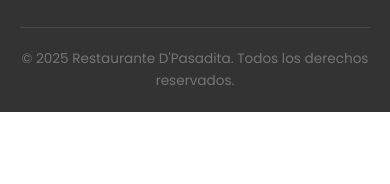
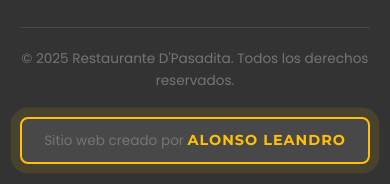
Before and after one commit to Alons08/d-pasadita, a plain HTML site: page index.html in a window 390 px wide. Shown: the part 5546-5730 px from the top of the page. Before the commit the page ends 5658 px from the top, so only its background shows below. Drawn offline with Linux system fonts and the light colour scheme.

Commit message:
actualizo

```diff
--- a/css/styles.css
+++ b/css/styles.css
@@ -524,26 +524,6 @@ a {
     font-weight: 600;
     letter-spacing: 0.5px;
     text-transform: uppercase;
-    position: relative;
-    padding-bottom: 5px;
-}
-
-.footer .restaurant-name::after {
-    content: '';
-    position: absolute;
-    bottom: 0;
-    left: 0;
-    width: 100%;
-    height: 2px;
-    background-color: var(--primary-color);
-    transform: scaleX(0);
-    transform-origin: right;
-    transition: transform 0.3s ease;
-}
-
-.footer .restaurant-name:hover::after {
-    transform: scaleX(1);
-    transform-origin: left;
 }
 
 .footer-social {
@@ -574,8 +554,69 @@ a {
     border-top: 1px solid rgba(255, 255, 255, 0.1);
     font-size: 0.85rem;
     color: var(--gray);
+    display: flex;
+    flex-direction: column;
+    gap: 10px;
 }
 
+/* Estilos para el crédito del desarrollador */
+.developer-credit-box {
+    background-color: rgba(255, 255, 255, 0.1);
+    padding: 15px 25px;
+    border-radius: 8px;
+    margin-top: 15px;
+    border: 2px solid var(--primary-color);
+    box-shadow: 0 0 15px rgba(255, 193, 7, 0.3);
+    animation: pulse 2s infinite;
+}
+
+.developer-link {
+    color: var(--primary-color);
+    font-weight: 700;
+    text-decoration: none;
+    font-size: 1.1rem;
+    text-transform: uppercase;
+    letter-spacing: 1.5px;
+    transition: all 0.3s ease;
+    position: relative;
+    font-family: 'Montserrat', sans-serif;
+}
+
+.developer-link:hover {
+    color: var(--white);
+    text-shadow: 0 0 10px rgba(255, 193, 7, 0.7);
+}
+
+.developer-link::after {
+    content: '';
+    position: absolute;
+    width: 100%;
+    height: 2px;
+    bottom: -3px;
+    left: 0;
+    background-color: var(--primary-color);
+    transform: scaleX(0);
+    transition: transform 0.3s ease;
+}
+
+.developer-link:hover::after {
+    transform: scaleX(1);
+}
+
+/* Animación de pulso */
+@keyframes pulse {
+    0% {
+        box-shadow: 0 0 0 0 rgba(255, 193, 7, 0.5);
+    }
+    70% {
+        box-shadow: 0 0 0 12px rgba(255, 193, 7, 0);
+    }
+    100% {
+        box-shadow: 0 0 0 0 rgba(255, 193, 7, 0);
+    }
+}
+
+/* Ajustes responsive */
 @media (max-width: 992px) {
     .nosotros-content, .reserva-content {
         flex-direction: column;
@@ -663,6 +704,14 @@ a {
     .restaurant-name, .footer .restaurant-name {
         font-size: 1.1rem;
     }
+
+    .developer-credit-box {
+        padding: 12px 20px;
+    }
+
+    .developer-link {
+        font-size: 1rem;
+    }
 }
 
 @media (max-width: 576px) {
@@ -686,4 +735,13 @@ a {
     .restaurant-name, .footer .restaurant-name {
         font-size: 1rem;
     }
+
+    .developer-credit-box {
+        padding: 10px 15px;
+    }
+
+    .developer-link {
+        font-size: 0.9rem;
+        letter-spacing: 1px;
+    }
 }
--- a/index.html
+++ b/index.html
@@ -118,6 +118,9 @@
             </div>
             <div class="footer-bottom">
                 <p>&copy; 2025 Restaurante D'Pasadita. Todos los derechos reservados.</p>
+                <div class="developer-credit-box">
+                    <p>Sitio web creado por <a href="https://alonsoleandro.me/" target="_blank" class="developer-link">ALONSO LEANDRO</a></p>
+                </div>
             </div>
         </div>
     </footer>
```
